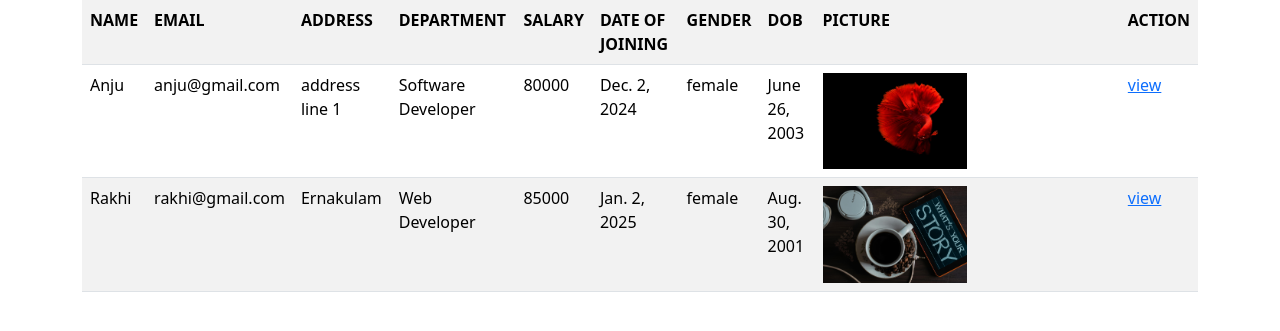
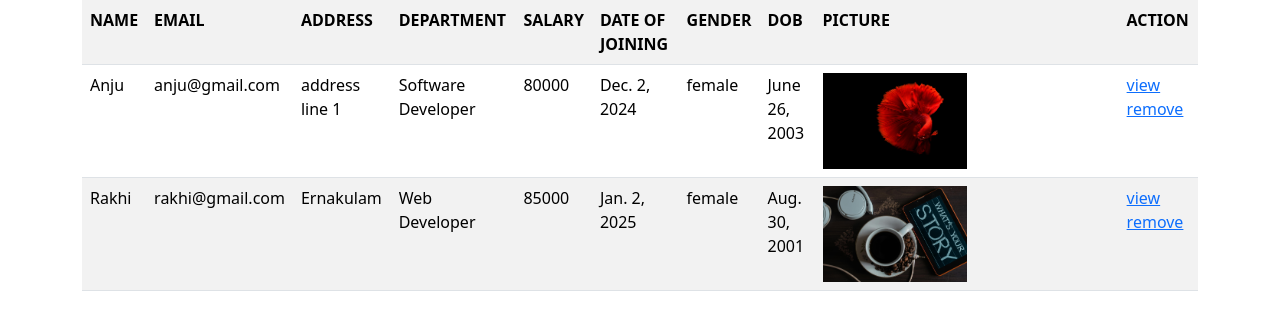
Before and after one commit to varshanixon/employee-management-system, a Django app: page /employee/all/ in a window 1280 px wide. Shown: the top 331 px of the page. Run offline with Django 5.2, Linux system fonts and the light colour scheme; data comes from the database, SQL or seed files in the repository.

Commit message:
updated emp_list.html and urls.py

```diff
--- a/employeepro/emp_app/templates/emp_list.html
+++ b/employeepro/emp_app/templates/emp_list.html
@@ -39,6 +39,7 @@
                 </td>
                 <td>
                     <a href="{%url 'employee-detail' e.id%}">view</a>
+                    <a href="{%url 'employee-remove' e.id%}">remove</a>
                 </td>
             </tr>
             {%endfor%}
--- a/employeepro/employeepro/urls.py
+++ b/employeepro/employeepro/urls.py
@@ -29,6 +29,6 @@ urlpatterns = [
 
     path('employee/<int:pk>/',views.EmployeeDetailView.as_view(),name="employee-detail"),
 
-    path('employee/<int:pk>/remove/',views.EmployeeRemoveView.as_view(),name="employee-delete"),
+    path('employee/<int:pk>/remove/',views.EmployeeRemoveView.as_view(),name="employee-remove"),
 
 ] + static(settings.MEDIA_URL, document_root=settings.MEDIA_ROOT)
```
